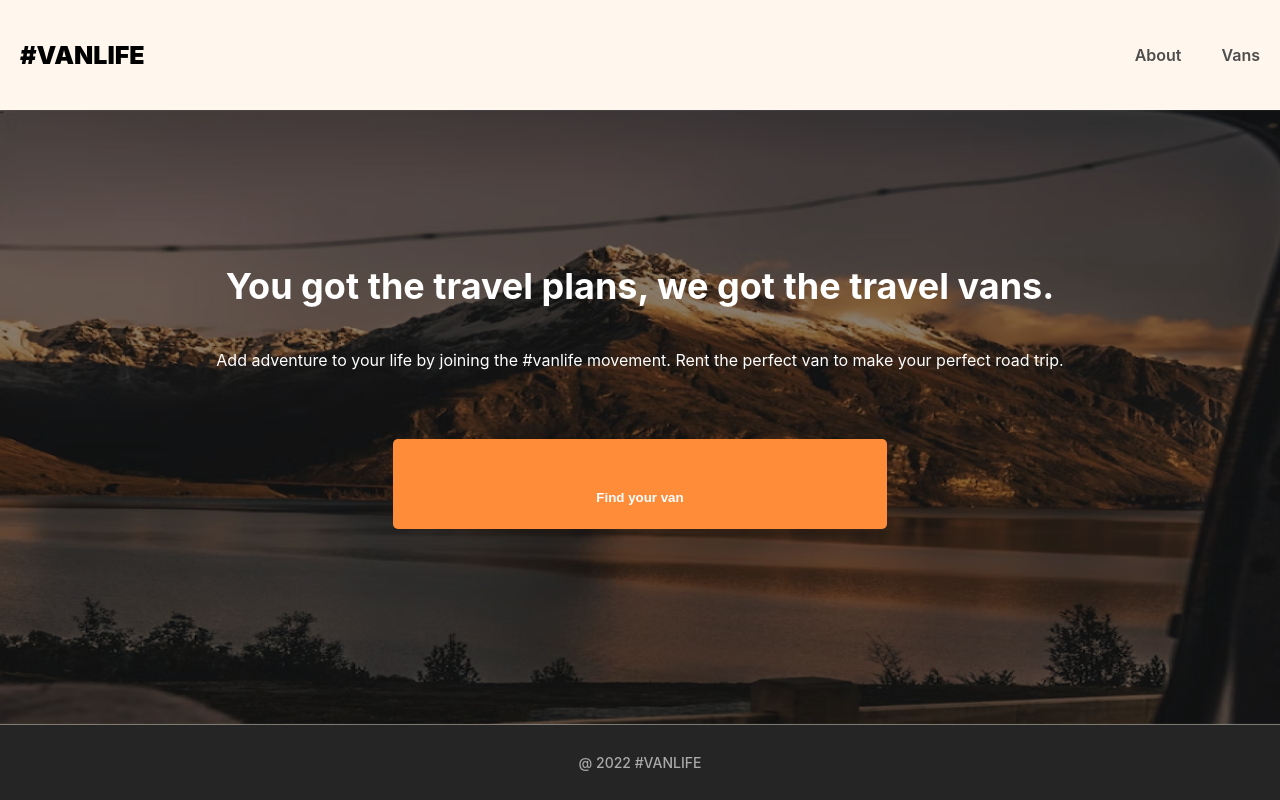
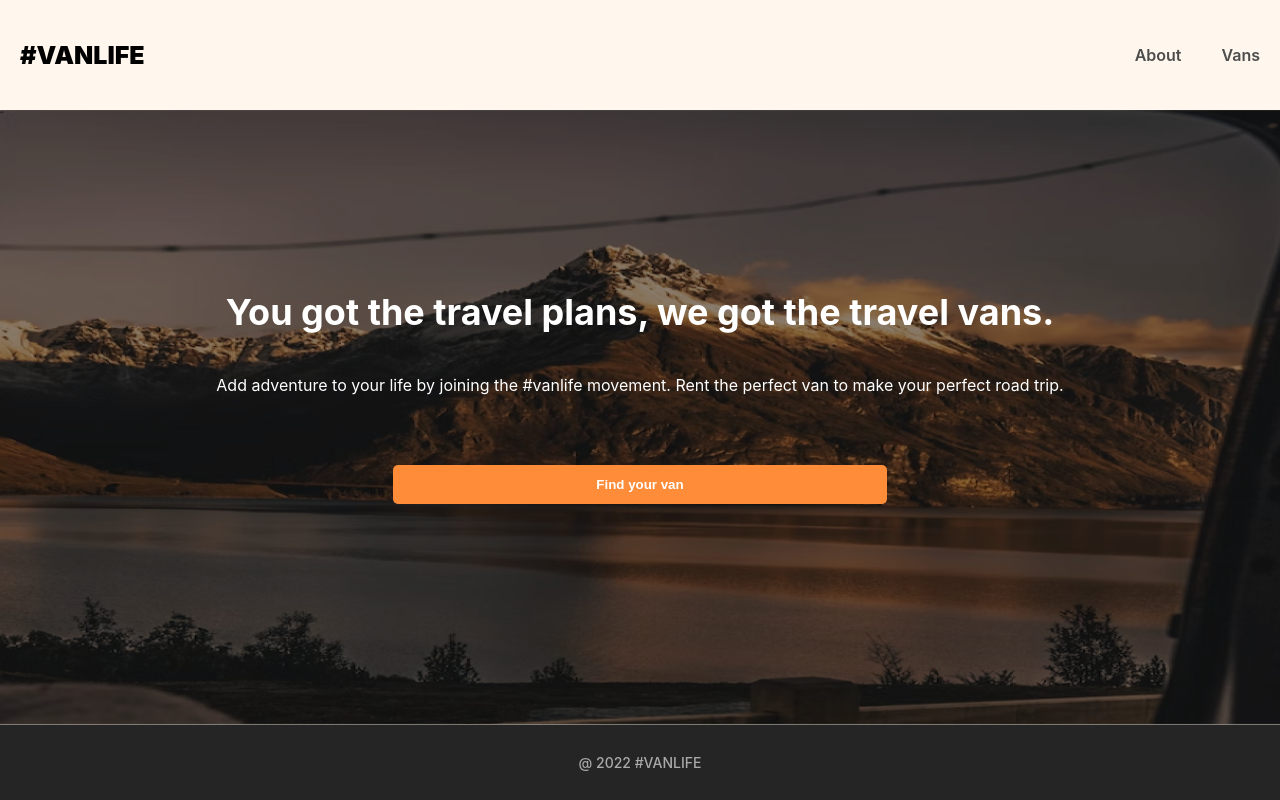
Before and after one commit to codingmaniac227/vanlife, a React (Vite) app: page / in a window 1280 px wide. Built offline with nearby package versions, Linux system fonts and the light colour scheme; what miragejs would draw is missing.

Commit message:
styles(index): migrate Home page styles for separation of concern

```diff
--- a/index.css
+++ b/index.css
@@ -28,48 +28,6 @@ body {
 
 
 /*** HOME PAGE ***/
-.home-container {
-    background: linear-gradient(0deg, rgba(0, 0, 0, 0.46), rgba(0, 0, 0, 0.46)), url("./assets/images/home-hero.png") no-repeat center center;
-    -webkit-background-size: cover;
-    -moz-background-size: cover;
-    -o-background-size: cover;
-    background-size: cover;
-    color: white;
-    padding: 45px 23px;
-    display: flex;
-    flex-direction: column;
-    flex-grow: 1;
-}
-
-.home-container h1 {
-    font-weight: 700;
-    font-size: 2.25rem;
-    line-height: 42px;
-}
-
-.home-container p {
-    line-height: 24px;
-}
-
-.home-container a {
-    display: inline-block;
-    text-align: center;
-    text-decoration: none;
-    background-color: #FF8C38;
-    border: none;
-    width: 100%;
-    margin-top: 27px;
-    padding-block: .75rem;
-    color: white;
-    font-weight: 700;
-    border-radius: 5px;
-    cursor: pointer;
-    transition: transform .1s ease-in-out;
-}
-
-.home-container a:hover {
-    transform: translate(1px, 1px);
-}
 
 
 /*** ABOUT PAGE ***/
```
